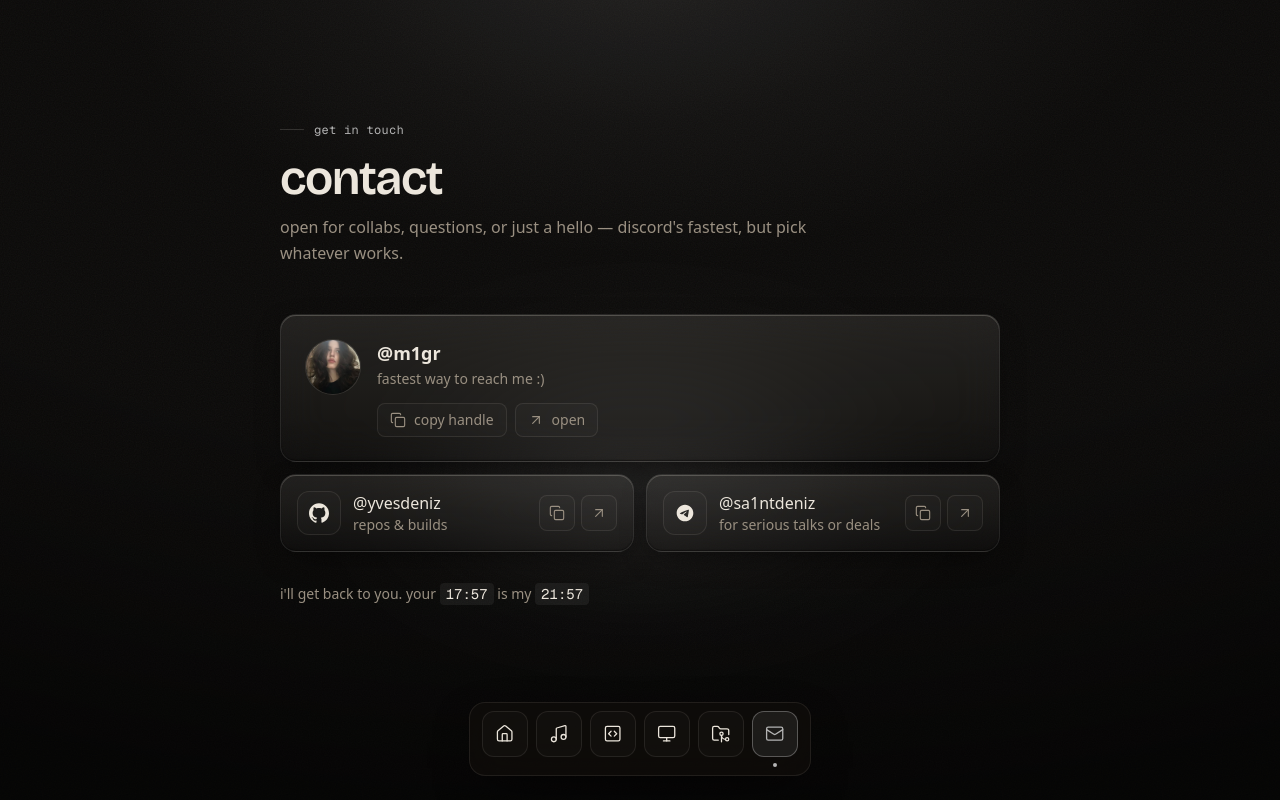
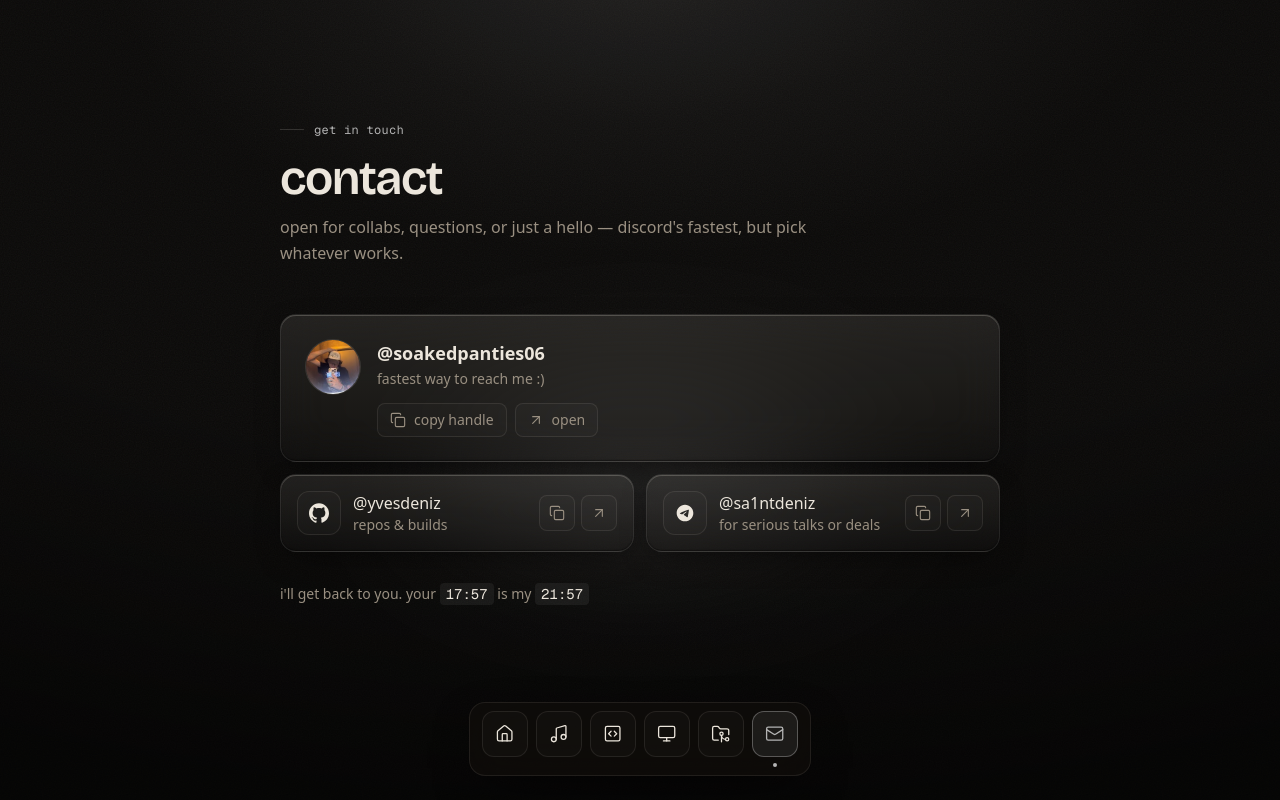
Before and after one commit to yvesdeniz/portofolio, a Next.js app: page /contact in a window 1280 px wide. Built offline with nearby package versions, Linux system fonts and the light colour scheme.

Commit message:
chore: update discord contact name + avatar

```diff
--- a/src/data/contact.ts
+++ b/src/data/contact.ts
@@ -21,12 +21,12 @@ export const contacts: ContactChannel[] = [
   {
     key: "discord",
     label: "Discord",
-    handle: "@m1gr",
+    handle: "@soakedpanties06",
     note: "fastest way to reach me :)",
     href: "https://discord.com/users/1306505500699000856",
     icon: DiscordIcon,
     primary: true,
-    avatar: "/avatar.jpg",
+    avatar: "/avatar_new.jpg",
   },
   {
     key: "github",
```
Also changed, not shown: public/avatar_new.jpg (added).
